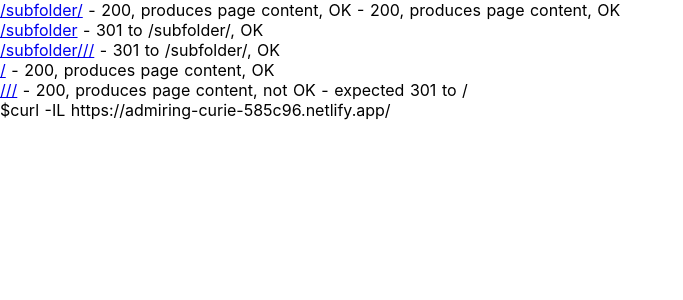
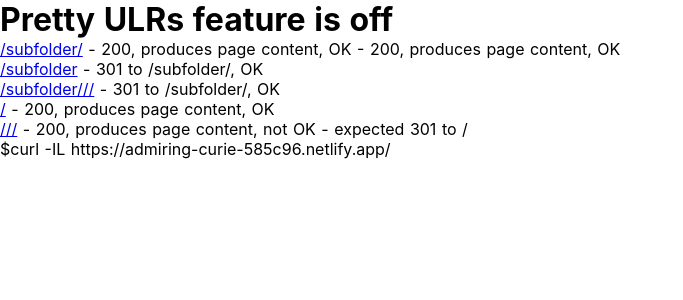
Before and after one commit to ddanilchenko/nuxtredirect, a Nuxt app: page / in a window 1280 px wide. Shown: the top 300 px of the page, without its empty margins (0-683 px from the left). Built offline with nearby package versions, Linux system fonts and the light colour scheme.

Commit message:
add h1 tag

```diff
--- a/pages/index.vue
+++ b/pages/index.vue
@@ -1,5 +1,6 @@
 <template>
   <div>
+    <h1>Pretty ULRs feature is off</h1>
     <div>
        <a href='/subfolder/'>/subfolder/</a> - 200, produces page content, OK - 200, produces page content, OK
     </div>
```
